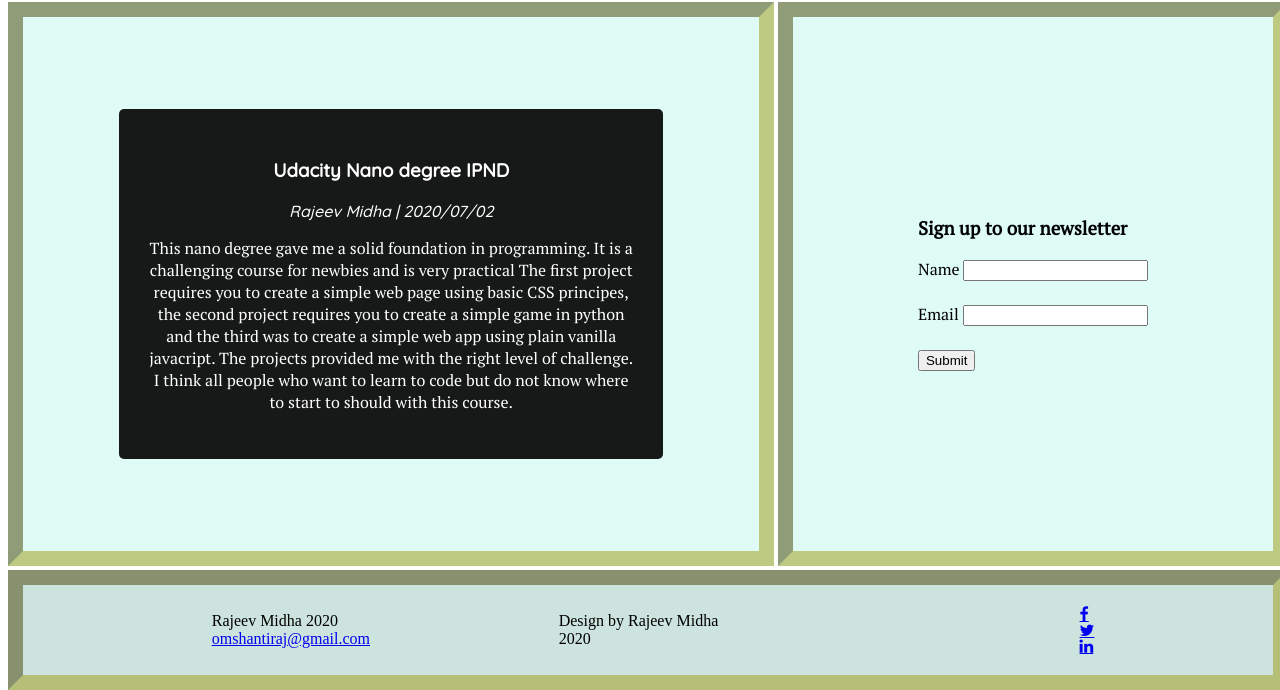
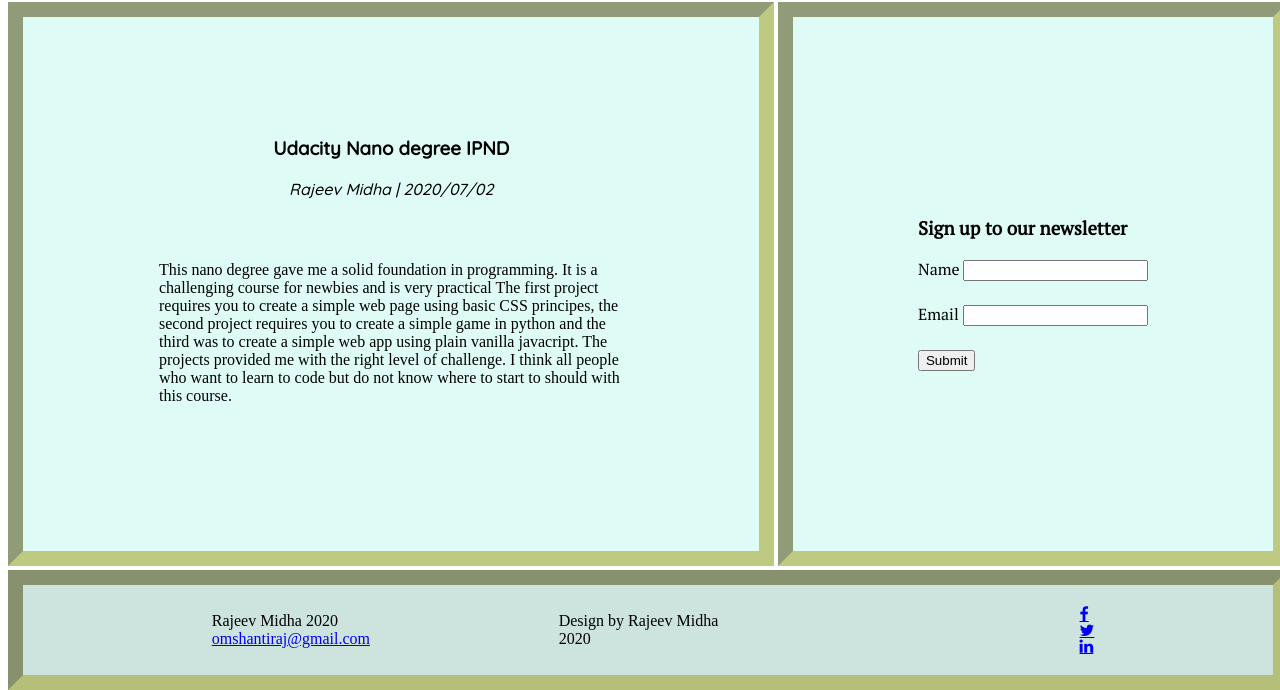
Before and after one commit to Rmidha2020/Personal-Blog-Website, a plain HTML site: page blog-post.html in a window 1280 px wide. Shown: the part 130-820 px from the top of the page. Drawn offline with Linux system fonts and the light colour scheme.

Commit message:
Add files via upload

```diff
--- a/blog-post.html
+++ b/blog-post.html
@@ -26,15 +26,15 @@
       </nav>
 
       </header>
-      <article id="udacity">
-        <div class = "main-text">
+      <article id="udacity" >
+
         <div class = "title_author">
         <h3>Udacity Nano degree IPND</h3>
         <p><em> Rajeev Midha | 2020/07/02</em></p>
       </div>
 
 
-
+<div class = "main-text" id = "main-description">
         <p>This nano degree gave me a solid foundation in programming.
         It is a challenging course for newbies and is very practical
         The first project requires you to create a simple web page using
--- a/css/blog.css
+++ b/css/blog.css
@@ -3,6 +3,8 @@
 @import url('https://fonts.googleapis.com/css2?family=Nunito+Sans:wght@700&family=PT+Serif&family=Ubuntu&display=swap');
 @import "nav.css";
 @import "footer.css";
+@import "layout.css";
+
 
 .container{
   box-sizing: border-box;
@@ -33,6 +35,7 @@
 #udacity{
   /* border: 2px solid black; */
   grid-area:main;
+  /*common*/
   background-color:#defcf5;
   display: flex;
   flex-flow: column;
@@ -41,6 +44,7 @@
   align-items: center;
   padding-left: 1in;
   padding-right: 1in;
+    /*common*/
   border: 15px inset rgba(164,162,38,0.55);
 }
 .title_author{
@@ -48,26 +52,19 @@
   text-align: center;
 }
 
-.main-text {
+#main-description {
   /* background-color: rgba(0, 0, 0, 0.5); */
-  background-color: rgba(0, 0, 0, 0.9);
-  min-width: 60%;
-  max-width: 500px;
-  /* padding: 10px 20px;
-  margin: 20px; */
-  text-align: center;
-  border-radius: 5px;
-  padding: 30px;
-  color: white;
-  font-family: 'PT Serif', serif;
+padding: 10px 20px;
+margin: 20px;
+
 }
 
 #sign_up
 {
   border: 2px solid black;
-  grid-area:sign-up;
-    grid-row:2/4;
-    grid-column: 4/-1;
+  grid-area:sign_up;
+    /* grid-row:2/4;
+    grid-column: 4/-1; */
   display: flex;
   flex-direction: column;
   justify-content: center;
```
Also changed, not shown: index.html (+5 -5 lines). Lines whose indentation alone changed are shown as unchanged.
